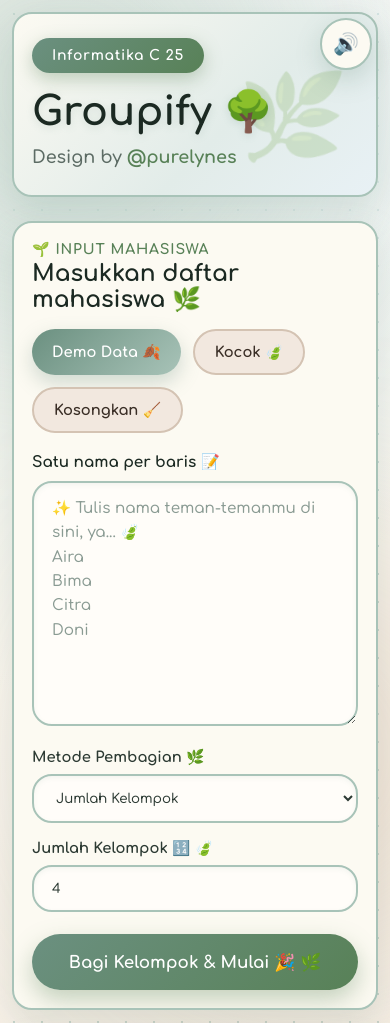
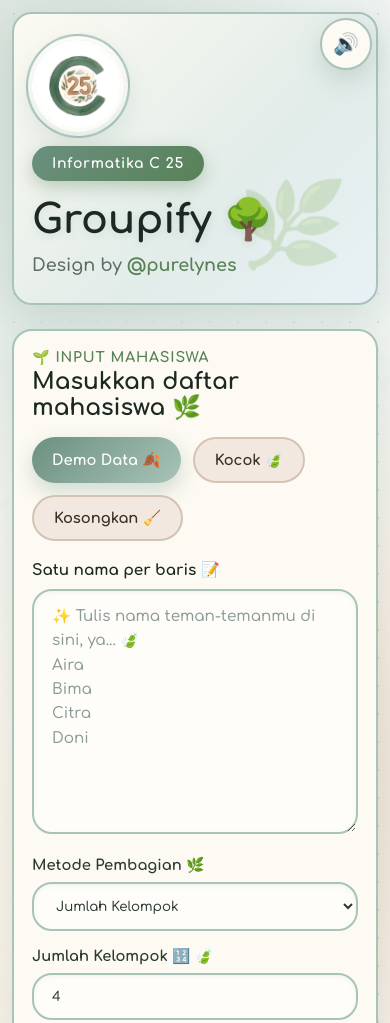
Before and after one commit to 2506068-max/popupreveal, a plain HTML site: page index.html in a window 390 px wide. Shown: the top 1023 px of the page. Drawn offline with nearby package versions, Linux system fonts and the light colour scheme.

Commit message:
Update logo

```diff
--- a/index.html
+++ b/index.html
@@ -5,21 +5,26 @@
   <meta charset="UTF-8" />
   <meta name="viewport" content="width=device-width, initial-scale=1.0" />
   <title>Groupify — Informatika C 25</title>
-  <link rel="icon" href="favicon.svg" type="image/svg+xml">
+  <link rel="icon" href="assets/logo.png?v=4" type="image/png">
   <meta name="theme-color" content="#0b1020">
   <link rel="preconnect" href="https://fonts.googleapis.com" />
   <link rel="preconnect" href="https://fonts.gstatic.com" crossorigin />
   <link href="https://fonts.googleapis.com/css2?family=Comfortaa:wght@500;600;700&family=Nunito:wght@400;600;700;800&family=Quicksand:wght@500;600;700&display=swap"
     rel="stylesheet" />
-  <link rel="stylesheet" href="style.css?v=4" />
+  <link rel="stylesheet" href="style.css?v=6" />
 </head>
 
 <body>
   <div class="page-shell">
     <header class="hero-section">
-      <div class="hero-badge">Informatika C 25</div>
-      <h1>Groupify 🌳</h1>
-      <p class="hero-copy">Design by <a href="https://instagram.com/purelynes" target="_blank" rel="noopener noreferrer">@purelynes</a></p>
+      <div class="hero-header-content">
+        <img src="assets/logo.png" alt="Informatika C 25 Logo" class="hero-logo" />
+        <div class="hero-text-content">
+          <div class="hero-badge">Informatika C 25</div>
+          <h1>Groupify 🌳</h1>
+          <p class="hero-copy">Design by <a href="https://instagram.com/purelynes" target="_blank" rel="noopener noreferrer">@purelynes</a></p>
+        </div>
+      </div>
     </header>
 
     <main class="content-grid">
--- a/style.css
+++ b/style.css
@@ -133,9 +133,56 @@ textarea {
 }
 
 .hero-section {
-  padding: 36px 34px;
+  padding: 32px 34px;
   isolation: isolate;
   background: linear-gradient(135deg, #FCFAF2 0%, #E2ECE9 60%, #E8F1F5 100%);
+}
+
+.hero-header-content {
+  display: flex;
+  align-items: center;
+  gap: 28px;
+}
+
+.hero-logo {
+  width: 115px;
+  height: 115px;
+  object-fit: contain;
+  border-radius: 50%;
+  padding: 4px;
+  box-shadow: 0 12px 30px rgba(107, 144, 128, 0.22), 0 0 0 4px var(--surface), 0 0 0 6px var(--border);
+  background: linear-gradient(135deg, #FFFFFF, #FCFAF2);
+  transition: transform 0.4s cubic-bezier(0.34, 1.56, 0.64, 1), box-shadow 0.4s ease;
+  flex-shrink: 0;
+  animation: logoFloat 5s ease-in-out infinite alternate;
+}
+
+@keyframes logoFloat {
+  0% { transform: translateY(0px) rotate(0deg); }
+  50% { transform: translateY(-4px) rotate(1.5deg); }
+  100% { transform: translateY(2px) rotate(-1.5deg); }
+}
+
+.hero-logo:hover {
+  transform: scale(1.08) rotate(-4deg);
+  box-shadow: 0 18px 40px rgba(88, 129, 87, 0.35), 0 0 0 4px var(--surface), 0 0 0 7px var(--forest-moss);
+}
+
+.hero-text-content {
+  flex: 1;
+}
+
+@media (max-width: 640px) {
+  .hero-header-content {
+    flex-direction: column;
+    align-items: flex-start;
+    gap: 16px;
+  }
+
+  .hero-logo {
+    width: 92px;
+    height: 92px;
+  }
 }
 
 .hero-section::after {
```
Also changed, not shown: assets/logo.png (added), favicon.png (added), favicon.svg.
